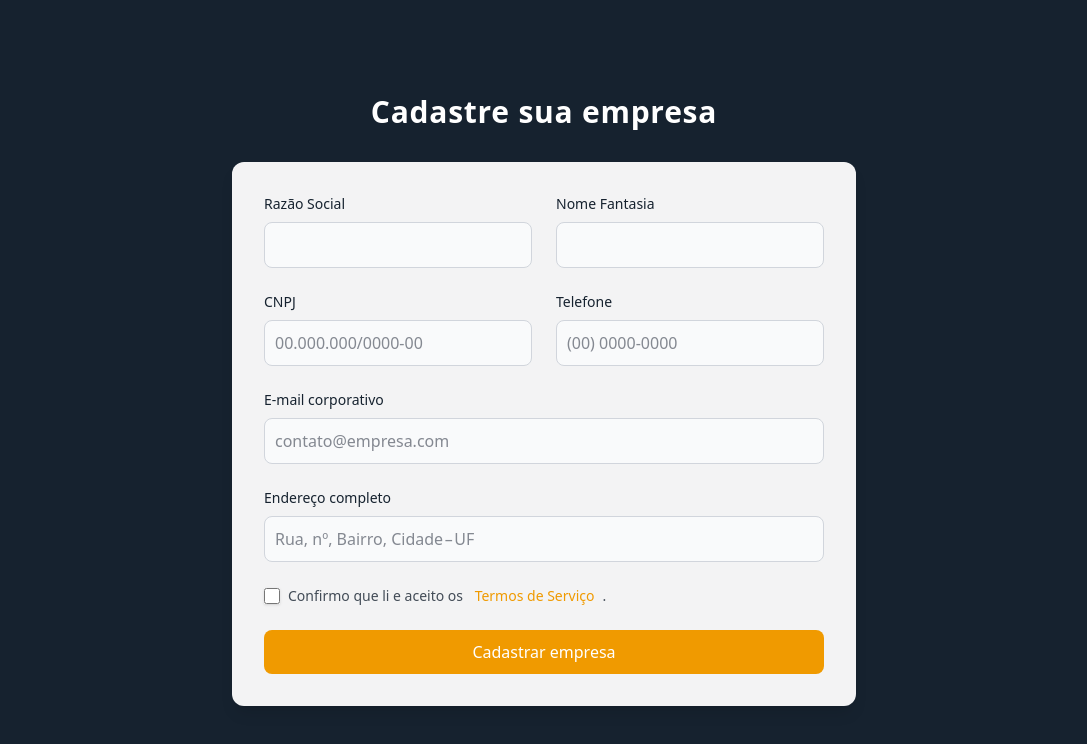
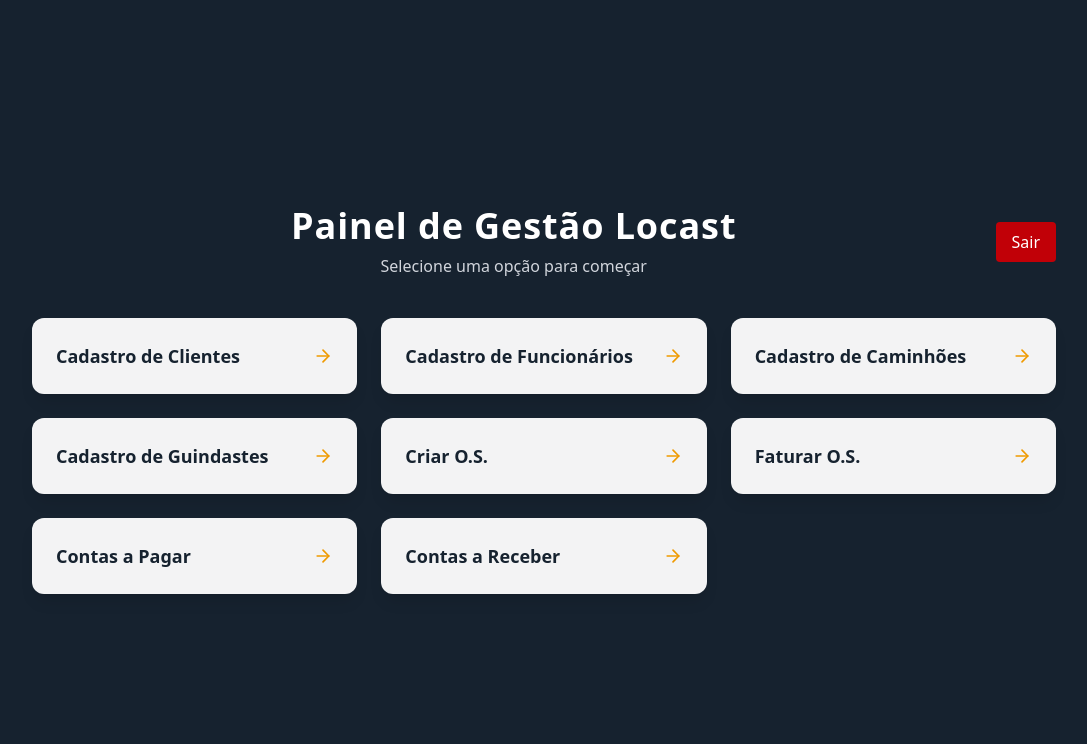
Before and after one commit to GabrielEger2/locast-mvp, a Next.js app: page /PaginaInicial in a window 1280 px wide. Shown: the top 744 px of the page, without its empty margins (96-1183 px from the left). Built offline with nearby package versions, Linux system fonts and the light colour scheme; sample sign-in values are in the browser's storage.

Commit message:
Login e escolhas

```diff
--- a/package.json
+++ b/package.json
@@ -12,6 +12,7 @@
     "chart.js": "^4.4.8",
     "framer-motion": "^12.5.0",
     "fuse.js": "^7.1.0",
+    "lucide-react": "^0.511.0",
     "next": "15.2.1",
     "papaparse": "^5.5.2",
     "react": "^19.0.0",
@@ -25,9 +26,9 @@
     "@eslint/eslintrc": "^3",
     "@tailwindcss/postcss": "^4",
     "@types/node": "^20",
-    "@typescript-eslint/eslint-plugin": "^7.7.0",
     "@types/react": "^19",
     "@types/react-dom": "^19",
+    "@typescript-eslint/eslint-plugin": "^7.7.0",
     "eslint": "^8",
     "eslint-config-next": "14.2.1",
     "eslint-config-prettier": "^9.1.0",
--- a/src/app/PaginaInicial/page.tsx
+++ b/src/app/PaginaInicial/page.tsx
@@ -1,154 +1,79 @@
 'use client'
-export default function PaginaInicial() {  // <- Nome alterado para corresponder à rota
+
+import { useEffect } from 'react'
+import { useRouter } from 'next/navigation'
+import { ArrowRight } from 'lucide-react'
+
+const actions = [
+  { label: 'Cadastro de Clientes', href: '/cadastros/clientes' },
+  { label: 'Cadastro de Funcionários', href: '/cadastros/funcionarios' },
+  { label: 'Cadastro de Caminhões', href: '/cadastros/caminhoes' },
+  { label: 'Cadastro de Guindastes', href: '/cadastros/guindastes' },
+  { label: 'Criar O.S.', href: '/os/criar' },
+  { label: 'Faturar O.S.', href: '/os/faturar' },
+  { label: 'Contas a Pagar', href: '/financeiro/pagar' },
+  { label: 'Contas a Receber', href: '/financeiro/receber' },
+]
+
+export default function PaginaInicial() {
+  const router = useRouter()
+
+  useEffect(() => {
+    // Verificar autenticação assim que a página carregar
+    const checkAuth = () => {
+      const token = localStorage.getItem('token')
+      if (!token) {
+        router.replace('/')
+      }
+    }
+
+    checkAuth()
+  }, [router])
+
+  const handleLogout = () => {
+    localStorage.removeItem('token')
+    localStorage.removeItem('userEmail')
+    router.replace('/')
+  }
+
   return (
-    <section className="min-h-screen flex items-center justify-center bg-[#16222F]">
-      <div className="w-full max-w-2xl px-6 py-10">
+    <section className="min-h-screen flex items-center justify-center bg-[#16222F] p-6">
+      <div className="w-full max-w-5xl">
+        {/* Cabeçalho com botão de logout */}
+        <header className="mb-10 flex justify-between items-center">
+          <div className="text-center flex-1">
+            <h1 className="text-4xl font-bold text-white tracking-wide">
+              Painel&nbsp;de&nbsp;Gestão&nbsp;Locast
+            </h1>
+            <p className="mt-2 text-gray-300">
+              Selecione uma opção para começar
+            </p>
+          </div>
+          <button
+            onClick={handleLogout}
+            className="px-4 py-2 text-white bg-red-700 rounded hover:bg-red-800 transition"
+          >
+            Sair
+          </button>
+        </header>
 
-        {/* Cabeçalho --------------------------------------------------- */}
-        <h1 className="mb-8 text-center text-3xl font-bold tracking-wide text-white">
-          Cadastre&nbsp;sua&nbsp;empresa
-        </h1>
-
-        {/* Card -------------------------------------------------------- */}
-        <div className="rounded-xl bg-white/95 p-8 shadow-lg backdrop-blur-md">
-          <form
-            className="space-y-6"
-            onSubmit={(e) => {
-              e.preventDefault();
-              // TODO: enviar dados ao backend
-            }}
-          >
-            {/* Linha 1: Razão social + Nome fantasia ------------------ */}
-            <div className="grid gap-6 md:grid-cols-2">
-              <div>
-                <label
-                  htmlFor="razaoSocial"
-                  className="mb-2 block text-sm font-medium text-[#16222F]"
-                >
-                  Razão&nbsp;Social
-                </label>
-                <input
-                  id="razaoSocial"
-                  name="razaoSocial"
-                  required
-                  className="w-full rounded-lg border border-gray-300 bg-gray-50 p-2.5 text-gray-900 focus:border-[#F09A00] focus:ring-[#F09A00]"
-                />
-              </div>
-
-              <div>
-                <label
-                  htmlFor="nomeFantasia"
-                  className="mb-2 block text-sm font-medium text-[#16222F]"
-                >
-                  Nome&nbsp;Fantasia
-                </label>
-                <input
-                  id="nomeFantasia"
-                  name="nomeFantasia"
-                  required
-                  className="w-full rounded-lg border border-gray-300 bg-gray-50 p-2.5 text-gray-900 focus:border-[#F09A00] focus:ring-[#F09A00]"
-                />
-              </div>
-            </div>
-
-            {/* Linha 2: CNPJ + Telefone -------------------------------- */}
-            <div className="grid gap-6 md:grid-cols-2">
-              <div>
-                <label
-                  htmlFor="cnpj"
-                  className="mb-2 block text-sm font-medium text-[#16222F]"
-                >
-                  CNPJ
-                </label>
-                <input
-                  id="cnpj"
-                  name="cnpj"
-                  placeholder="00.000.000/0000-00"
-                  required
-                  className="w-full rounded-lg border border-gray-300 bg-gray-50 p-2.5 text-gray-900 focus:border-[#F09A00] focus:ring-[#F09A00]"
-                />
-              </div>
-
-              <div>
-                <label
-                  htmlFor="telefone"
-                  className="mb-2 block text-sm font-medium text-[#16222F]"
-                >
-                  Telefone
-                </label>
-                <input
-                  id="telefone"
-                  name="telefone"
-                  placeholder="(00) 0000-0000"
-                  required
-                  className="w-full rounded-lg border border-gray-300 bg-gray-50 p-2.5 text-gray-900 focus:border-[#F09A00] focus:ring-[#F09A00]"
-                />
-              </div>
-            </div>
-
-            {/* Linha 3: E-mail corporativo ----------------------------- */}
-            <div>
-              <label
-                htmlFor="email"
-                className="mb-2 block text-sm font-medium text-[#16222F]"
-              >
-                E-mail&nbsp;corporativo
-              </label>
-              <input
-                type="email"
-                id="email"
-                name="email"
-                placeholder="contato@empresa.com"
-                required
-                className="w-full rounded-lg border border-gray-300 bg-gray-50 p-2.5 text-gray-900 focus:border-[#F09A00] focus:ring-[#F09A00]"
-              />
-            </div>
-
-            {/* Linha 4: Endereço -------------------------------------- */}
-            <div>
-              <label
-                htmlFor="endereco"
-                className="mb-2 block text-sm font-medium text-[#16222F]"
-              >
-                Endereço&nbsp;completo
-              </label>
-              <input
-                id="endereco"
-                name="endereco"
-                placeholder="Rua, nº, Bairro, Cidade – UF"
-                required
-                className="w-full rounded-lg border border-gray-300 bg-gray-50 p-2.5 text-gray-900 focus:border-[#F09A00] focus:ring-[#F09A00]"
-              />
-            </div>
-
-            {/* Termos --------------------------------------------------- */}
-            <label className="flex items-center gap-2 text-sm text-[#16222F]/80">
-              <input
-                type="checkbox"
-                required
-                className="h-4 w-4 rounded border-gray-300 text-[#F09A00] shadow-sm focus:ring-[#F09A00]"
-              />
-              Confirmo que li e aceito os&nbsp;
-              <a
-                href="#"
-                className="text-[#F09A00] hover:underline"
-                target="_blank"
-              >
-                Termos&nbsp;de&nbsp;Serviço
-              </a>
-              .
-            </label>
-
-            {/* Botão enviar ------------------------------------------- */}
-            <button
-              type="submit"
-              className="w-full rounded-lg bg-[#F09A00] px-5 py-2.5 text-white transition hover:bg-[#d88b00] focus:outline-none focus:ring-4 focus:ring-[#F09A00]/30"
+        {/* Grid de ações */}
+        <div className="grid gap-6 sm:grid-cols-2 lg:grid-cols-3">
+          {actions.map(({ label, href }) => (
+            <a
+              key={label}
+              href={href}
+              className="group flex items-center justify-between rounded-xl bg-white/95 p-6 shadow-lg
+                         transition hover:bg-[#F09A00]/90 hover:text-white backdrop-blur-md"
             >
-              Cadastrar empresa
-            </button>
-          </form>
+              <span className="text-lg font-semibold text-[#16222F] group-hover:text-white">
+                {label}
+              </span>
+              <ArrowRight className="h-5 w-5 text-[#F09A00] transition group-hover:text-white" />
+            </a>
+          ))}
         </div>
       </div>
     </section>
-  );
+  )
 }
--- a/src/app/page.tsx
+++ b/src/app/page.tsx
@@ -1,5 +1,6 @@
 'use client'
-import { useState } from 'react'
+
+import { useState, useEffect } from 'react'
 import { useRouter } from 'next/navigation'
 import Image from 'next/image' // Otimização de imagens
 
@@ -10,19 +11,38 @@ export default function LoginPage() {
   const [error, setError] = useState('')
   const [rememberMe, setRememberMe] = useState(false)
 
+  useEffect(() => {
+    // Limpar token existente ao entrar na página de login
+    localStorage.removeItem('token')
+
+    // Recuperar email se existir
+    const savedEmail = localStorage.getItem('userEmail')
+    if (savedEmail) {
+      setEmail(savedEmail)
+      setRememberMe(true)
+    }
+  }, [])
+
   const handleSubmit = async (e: React.FormEvent) => {
     e.preventDefault()
     setError('')
+
     try {
-      // Validação das credenciais específicas
       if (email === 'teste@locast.com' && password === '123') {
+        if (rememberMe) {
+          localStorage.setItem('userEmail', email)
+        } else {
+          localStorage.removeItem('userEmail')
+        }
+
         localStorage.setItem('token', 'mock-jwt-token')
-        router.push('/PaginaInicial')
+        router.replace('/PaginaInicial')
       } else {
         setError('Email ou senha incorretos')
       }
     } catch (err) {
       setError('Erro ao fazer login')
+      console.error('Erro no login:', err)
     }
   }
 
```
Also changed, not shown: src/app/PageCadastros/page.tsx (added, +154 -0 lines), 1 other file (tests, documents, lock files or other folders).
